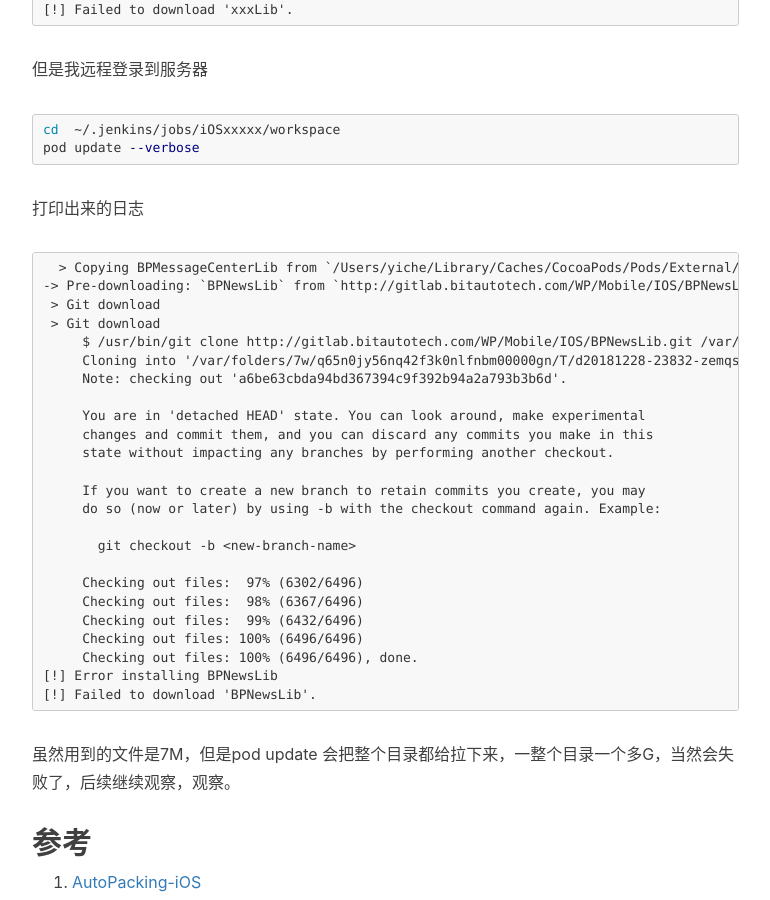
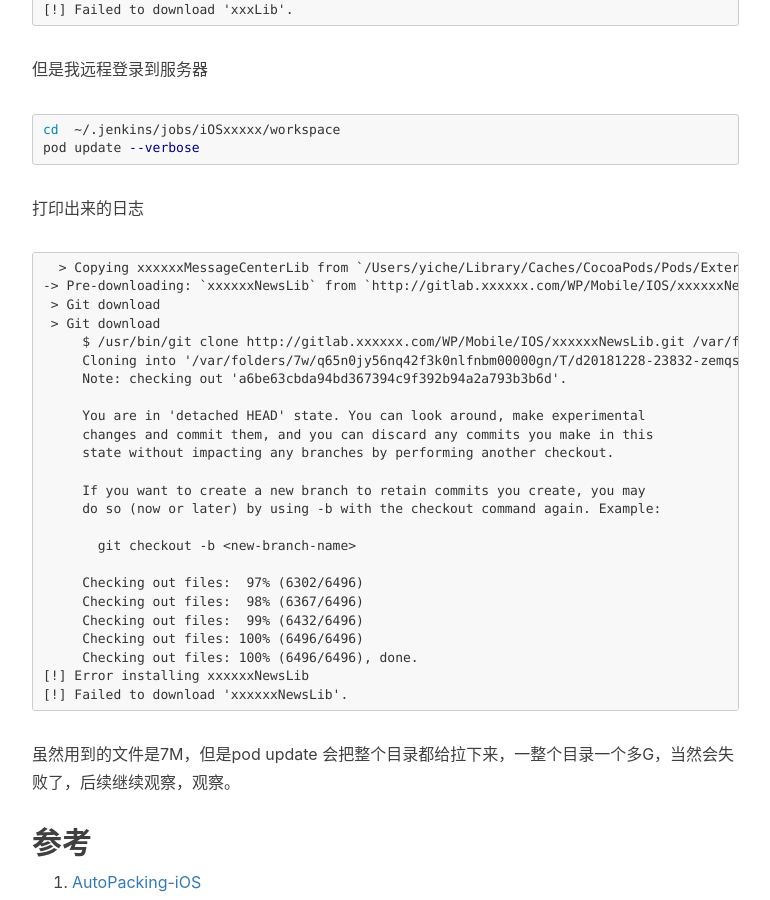
Before and after one commit to toolazytoname/toolazytoname.github.io, a Jekyll site: the page built from _posts/2018-12-27-package.markdown, in a window 1280 px wide and 900 px high, scrolled down 6362 px. Shown: the whole window, without its empty margins (233-1003 px from the left). Built offline with Jekyll 4.4.1, drawn with Linux system fonts in a browser that asks for light colours; nearby versions of some CDN libraries; comment, search, counter and statistics services are not loaded.

Commit message:
edit 2018-12-27-package.markdown

```diff
--- a/_posts/2018-12-27-package.markdown
+++ b/_posts/2018-12-27-package.markdown
@@ -361,11 +361,11 @@ pod update --verbose
 打印出来的日志
 
 ~~~
-  > Copying BPMessageCenterLib from `/Users/yiche/Library/Caches/CocoaPods/Pods/External/BPMessageCenterLib/ac0999518905dfaeb4412e75cb70102e` to `Pods/BPMessageCenterLib`
--> Pre-downloading: `BPNewsLib` from `http://gitlab.bitautotech.com/WP/Mobile/IOS/BPNewsLib.git`, tag `0.4.5`
+  > Copying xxxxxxMessageCenterLib from `/Users/yiche/Library/Caches/CocoaPods/Pods/External/xxxxxxMessageCenterLib/ac0999518905dfaeb4412e75cb70102e` to `Pods/xxxxxxMessageCenterLib`
+-> Pre-downloading: `xxxxxxNewsLib` from `http://gitlab.xxxxxx.com/WP/Mobile/IOS/xxxxxxNewsLib.git`, tag `0.4.5`
  > Git download
  > Git download
-     $ /usr/bin/git clone http://gitlab.bitautotech.com/WP/Mobile/IOS/BPNewsLib.git /var/folders/7w/q65n0jy56nq42f3k0nlfnbm00000gn/T/d20181228-23832-zemqsr --template= --single-branch --depth 1 --branch 0.4.5
+     $ /usr/bin/git clone http://gitlab.xxxxxx.com/WP/Mobile/IOS/xxxxxxNewsLib.git /var/folders/7w/q65n0jy56nq42f3k0nlfnbm00000gn/T/d20181228-23832-zemqsr --template= --single-branch --depth 1 --branch 0.4.5
      Cloning into '/var/folders/7w/q65n0jy56nq42f3k0nlfnbm00000gn/T/d20181228-23832-zemqsr'...
      Note: checking out 'a6be63cbda94bd367394c9f392b94a2a793b3b6d'.
 
@@ -383,8 +383,8 @@ pod update --verbose
      Checking out files:  99% (6432/6496)
      Checking out files: 100% (6496/6496)
      Checking out files: 100% (6496/6496), done.
-[!] Error installing BPNewsLib
-[!] Failed to download 'BPNewsLib'.
+[!] Error installing xxxxxxNewsLib
+[!] Failed to download 'xxxxxxNewsLib'.
 ~~~
 
 虽然用到的文件是7M，但是pod update 会把整个目录都给拉下来，一整个目录一个多G，当然会失败了，后续继续观察，观察。
```
